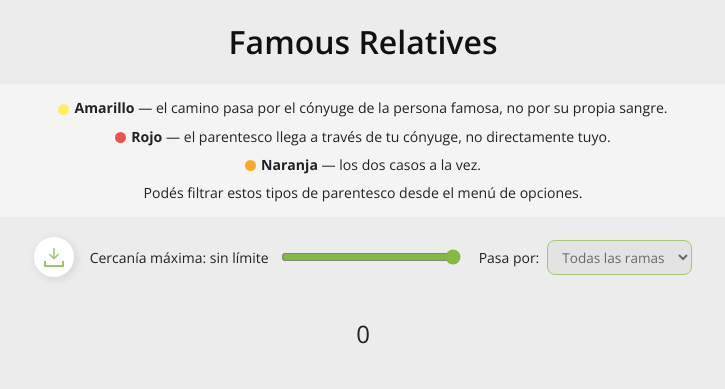
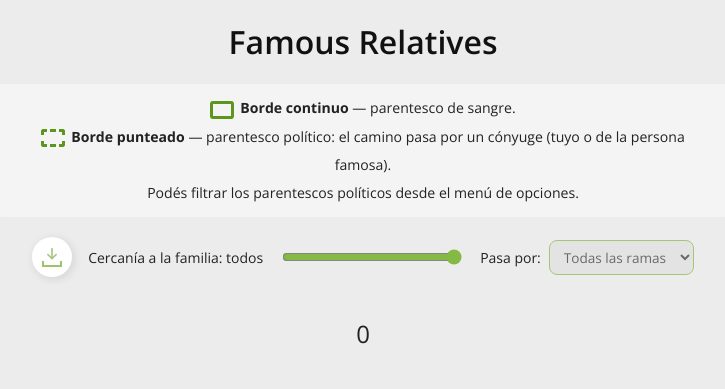
Before and after one commit to Teo1840/famousrelatives, a Flask app: template templates/plantilla_arboles.html in a window 1280 px wide. Shown: the top 389 px of the page, without its empty margins (277-1002 px from the left). Run offline with Flask 3, Linux system fonts and the light colour scheme; the template is opened without the code that fills it, so the values that code supplies are empty.

Commit message:
Green kinship borders, family-closeness slider, no flicker; add Celedonio Rojas
- Cards: thick green border, solid for blood kinship and dashed for
  political kinship (through any spouse); legend updated, old colors removed
- Slider filters by the shortest side of the path, 1-39 in steps of 1,
  last position shows all; fixed-width value so the bar doesn't shift
- Reuse card elements and throttle slider redraws to avoid flicker;
  skip rebuilding the ancestor dropdown when nothing changed
- Add Nicolás Celedonio Rojas y Vázquez (Treinta y Tres Orientales) and
  remove him from the not-found list

Co-Authored-By: Claude Opus 5.5 <noreply@anthropic.com>

```diff
--- a/famosos.csv
+++ b/famosos.csv
@@ -122,3 +122,4 @@ LLW5-585;Juan José Julián De Amézaga Landavaso;Presidente del Uruguay desde 1
 LZZ5-85Q;Julio María Sosa Venturini;Cantante de tango uruguayo.;
 L11G-YLR;Vicente Fernández Gómez;Cantante compositor y actor mexicano de música ranchera.;
 KK1K-G2V;Bonifácio José Nunes;Poblador pionero de Herval (Rio Grande do Sul) y uno de los mayores plantadores de trigo de la región a inicios del siglo XIX.;
+KZF6-K7Q;Nicolás Celedonio Rojas y Vázquez;Fue un militar de la independencia de Uruguay y uno de los Treinta y Tres Orientales.;treinta y tres orientales
--- a/static/css/base.css
+++ b/static/css/base.css
@@ -28,9 +28,8 @@
   --tooltip-bg: rgb(12, 12, 12);
   --tooltip-text: white;
 
-  --card-both: #ffa726;
-  --card-path: #ef5350;
-  --card-target: #ffee58;
+  /* Borde de tarjeta: continuo = sangre, punteado = político */
+  --card-kin-border: rgb(92, 150, 30);
 
   --switch-track-off: rgb(190, 224, 149);
   --switch-track-on: rgb(132, 185, 67);
@@ -78,9 +77,7 @@ body.dark-mode {
   --tooltip-bg: #0b0d11;
   --tooltip-text: #e6e6e6;
 
-  --card-both: #7a4800;
-  --card-path: #8b2020;
-  --card-target: #7a6800;
+  --card-kin-border: #84b943;
 
   --switch-track-off: #2d3748;
   --switch-track-on: #84b943;
@@ -162,11 +159,11 @@ h1, h2 {
   max-width: 280px;
   text-align: center;
 
-  background: var(--card-color, var(--card-bg));
+  background: var(--card-bg);
   color: var(--card-text);
 
   box-shadow: 0 2px 5px var(--card-shadow);
-  border: 1px solid var(--border);
+  border: 4px solid var(--card-kin-border);
 
   transition: transform 0.2s, box-shadow 0.2s, background 0.3s, color 0.3s, border-color 0.3s 0.15s;
 }
@@ -244,18 +241,23 @@ body.dark-mode ::selection {
   line-height: 2;
 }
 
-.color-dot {
-  display: inline-block;
-  width: 11px;
-  height: 11px;
-  border-radius: 50%;
-  vertical-align: middle;
-  margin-right: 5px;
+/* Parentesco político (a través de un cónyuge): mismo verde, punteado */
+.card.card--politico {
+  border-style: dashed;
 }
 
-.color-dot--target { background: var(--card-target); }
-.color-dot--path   { background: var(--card-path); }
-.color-dot--both   { background: var(--card-both); }
+/* Muestras de borde para la leyenda */
+.border-sample {
+  display: inline-block;
+  width: 18px;
+  height: 12px;
+  border-radius: 3px;
+  border: 3px solid var(--card-kin-border);
+  vertical-align: middle;
+  margin-right: 6px;
+}
+
+.border-sample--politico { border-style: dashed; }
 
 /* =========================
    TOPIC CHIPS
@@ -317,3 +319,14 @@ body.dark-mode ::selection {
   font-family: inherit;
   font-size: 0.85em;
 }
+
+/* =========================
+   SLIDER DE CERCANÍA
+========================= */
+/* Ancho fijo para el valor ("1"…"39" o "todos") así la barra no se corre al cambiar */
+#maxCercaniaValue {
+  display: inline-block;
+  min-width: 5.5ch;
+  text-align: left;
+  font-variant-numeric: tabular-nums;
+}
--- a/static/js/card.js
+++ b/static/js/card.js
@@ -2,17 +2,13 @@ import { showPopup } from './popup.js';
 import { shouldUseDirectPath } from './main.js';
 import { computeRelationshipDescription } from './relationship.js';
 
-// Color según el camino que se muestra: el directo nunca pasa por el
-// cónyuge de la persona, y puede (o no) pasar por mi cónyuge.
-function getCardColor(a) {
+// Parentesco político: el camino que se muestra pasa por un cónyuge (mío o de
+// la persona famosa). El camino directo nunca pasa por el cónyuge de la persona.
+function isPolitico(a) {
   const useDirect = shouldUseDirectPath(a);
-  const isTarget = !useDirect && a?.coParentIsTargetPerson;
-  const isPath = useDirect ? a?.directPath?.coParentIsPathPerson : a?.mainPath?.coParentIsPathPerson;
-
-  if (isPath && isTarget) return 'var(--card-both)';
-  if (isPath)   return 'var(--card-path)';
-  if (isTarget) return 'var(--card-target)';
-  return 'var(--card-bg)';
+  const viaTargetSpouse = !useDirect && a?.coParentIsTargetPerson;
+  const viaMySpouse = useDirect ? a?.directPath?.coParentIsPathPerson : a?.mainPath?.coParentIsPathPerson;
+  return !!(viaTargetSpouse || viaMySpouse);
 }
 
 export function createCard(a) {
@@ -20,9 +16,7 @@ export function createCard(a) {
     'https://upload.wikimedia.org/wikipedia/commons/9/99/Sample_User_Icon.png';
 
   const card = document.createElement("div");
-  card.className = "card";
-
-  card.style.setProperty('--card-color', getCardColor(a));
+  card.className = isPolitico(a) ? "card card--politico" : "card";
 
   const useDirect = shouldUseDirectPath(a) && a.directPath != null;
   card.dataset.effectiveLength = useDirect ? (a.direct_length ?? 0) : (a.cercania ?? 0);
@@ -67,17 +61,33 @@ export function createCard(a) {
   return card;
 }
 
+// Tarjetas ya creadas, por persona. Se reusan al filtrar/ordenar para no
+// recrear el DOM ni recargar las fotos (eso causaba parpadeo con el slider).
+// Se recrea solo si cambian los datos o qué camino/borde muestra la tarjeta.
+const cardCache = new Map(); // person_code -> { data, sig, el }
+
+function cardSignature(a) {
+  return `${shouldUseDirectPath(a)}|${isPolitico(a)}`;
+}
+
 export function renderCards(list) {
   const container = document.getElementById("cards-container");
   if (!container) return;
 
-  container.innerHTML = "";
   window.visibleList = list;
 
+  const frag = document.createDocumentFragment();
   list.forEach(a => {
-    const card = createCard(a);
-    container.appendChild(card);
+    const sig = cardSignature(a);
+    let entry = cardCache.get(a.person_code);
+    if (!entry || entry.data !== a || entry.sig !== sig) {
+      entry = { data: a, sig, el: createCard(a) };
+      cardCache.set(a.person_code, entry);
+    }
+    frag.appendChild(entry.el);
   });
+  // Mueve los nodos existentes (las imágenes ya cargadas no se recargan).
+  container.replaceChildren(frag);
 
   updateCardMetrics();
 }
--- a/static/js/switch.js
+++ b/static/js/switch.js
@@ -8,7 +8,7 @@ export let refrescarLista = () => {};
 // Vuelve a armar los chips de temas (puede haber temas nuevos).
 export let refrescarTemas = () => {};
 
-// El slider al máximo no limita (si no, quedarían ocultos los árboles más lejanos).
+// El último puesto del slider (40) es "todos": no limita.
 function sliderSinLimite(slider) {
   return Number(slider.value) >= Number(slider.max);
 }
@@ -28,9 +28,10 @@ export function initSwitches() {
     }
 
     const cercaniaSlider = document.getElementById("slider-maxCercania");
+    // Cercanía a la familia: el lado más corto del camino (mío o de la persona).
     if (cercaniaSlider && !sliderSinLimite(cercaniaSlider)) {
       const maxCercania = Number(cercaniaSlider.value);
-      list = list.filter(a => getSortLength(a) <= maxCercania);
+      list = list.filter(a => getSortMinSideLength(a) <= maxCercania);
     }
 
     // Conteos del desplegable de ancestros con los demás filtros ya aplicados.
@@ -69,7 +70,7 @@ export function initSwitches() {
       <strong>Orientales no encontrados en FamilySearch</strong> (si los encontrás, ¡agregálos!):
       Francisco Lavalleja, Manuel Lavalleja, Juan Acosta, Basilio Araújo, Juan Arteaga, Felipe Carapé, Andrés Cheveste,
       Carmelo Colman, Manuel Freire, Javier Chávez Zibil, Tiburcio Gómez, Ignacio Medina, Manuel Meléndez, Avelino Miranda,
-      Santiago Nievas, Ignacio Núñez, Dionisio Oribe, Juan Ortiz, Ramón Ortiz, Celedonio Rojas, Juan Rosas, Gregorio Sanabria,
+      Santiago Nievas, Ignacio Núñez, Dionisio Oribe, Juan Ortiz, Ramón Ortiz, Juan Rosas, Gregorio Sanabria,
       Juan Spikerman, Jacinto Trápani, Agustín Velázquez, Pablo Zufriategui, Andrés Areguatí.
     `
   };
@@ -146,6 +147,14 @@ export function initSwitches() {
     if (window.activeAncestorFilter && !found.has(window.activeAncestorFilter)) {
       window.activeAncestorFilter = null;
     }
+
+    // Si nada cambió (mismas opciones, conteos y selección) no se toca el DOM.
+    const sig = JSON.stringify([
+      window.activeAncestorFilter,
+      [...found.entries()].map(([id, e]) => [id, e.gen, e.count])
+    ]);
+    if (select.dataset.sig === sig) return;
+    select.dataset.sig = sig;
 
     select.innerHTML = "";
     const all = document.createElement("option");
@@ -228,14 +237,21 @@ export function initSwitches() {
   if (cercaniaSlider) {
     const mostrarValor = () => {
       if (cercaniaValueEl) {
-        cercaniaValueEl.textContent = sliderSinLimite(cercaniaSlider) ? "sin límite" : cercaniaSlider.value;
+        cercaniaValueEl.textContent = sliderSinLimite(cercaniaSlider) ? "todos" : cercaniaSlider.value;
       }
     };
     mostrarValor();
 
+    // Como mucho un redibujo por cuadro mientras se arrastra la barra.
+    let redibujoPendiente = false;
     cercaniaSlider.addEventListener("input", () => {
       mostrarValor();
-      update();
+      if (redibujoPendiente) return;
+      redibujoPendiente = true;
+      requestAnimationFrame(() => {
+        redibujoPendiente = false;
+        update();
+      });
     });
   }
 
--- a/templates/plantilla_arboles.html
+++ b/templates/plantilla_arboles.html
@@ -35,10 +35,9 @@
   <!-- DASHBOARD_HEADER -->
 </div>
 <div id="color-legend">
-  <span class="color-dot color-dot--target"></span><strong>Amarillo</strong> — el camino pasa por el cónyuge de la persona famosa, no por su propia sangre.
-  <br><span class="color-dot color-dot--path"></span><strong>Rojo</strong> — el parentesco llega a través de tu cónyuge, no directamente tuyo.
-  <br><span class="color-dot color-dot--both"></span><strong>Naranja</strong> — los dos casos a la vez.
-  <br>Podés filtrar estos tipos de parentesco desde el menú de opciones.
+  <span class="border-sample"></span><strong>Borde continuo</strong> — parentesco de sangre.
+  <br><span class="border-sample border-sample--politico"></span><strong>Borde punteado</strong> — parentesco político: el camino pasa por un cónyuge (tuyo o de la persona famosa).
+  <br>Podés filtrar los parentescos políticos desde el menú de opciones.
 </div>
 
 <div class="flex-container">
@@ -50,10 +49,10 @@
     <span class="tooltip">Download</span>
   </button>
 
-  <!-- SLIDER: mostrar solo personas hasta cierta cercania -->
+  <!-- SLIDER: cercanía a la familia = lado más corto del camino (1–39; el último puesto = todos) -->
   <div class="cercania-slider-wrapper">
-    <label for="slider-maxCercania" class="status-text">Cercanía máxima: <span id="maxCercaniaValue">-</span></label>
-    <input type="range" id="slider-maxCercania" min="5" max="50" value="50" step="5">
+    <label for="slider-maxCercania" class="status-text">Cercanía a la familia: <span id="maxCercaniaValue">-</span></label>
+    <input type="range" id="slider-maxCercania" min="1" max="40" value="40" step="1">
   </div>
 
   <!-- FILTRO: árboles que pasan por un padre/abuelo (se completa con los árboles cargados) -->
```
